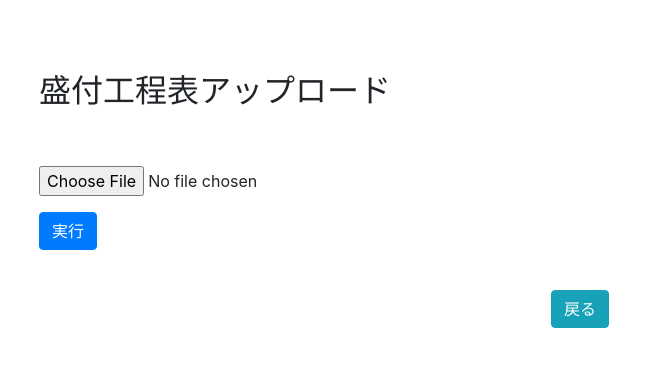
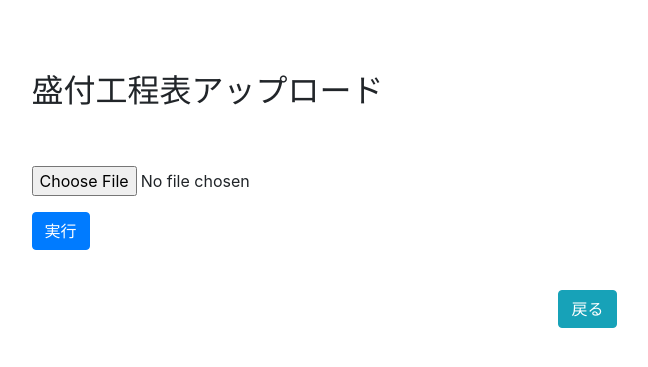
Before and after one commit to mabelode96/kouteikanri, a Django app: page /upload/ in a window 1280 px wide. Shown: the top 367 px of the page, without its empty margins (316-964 px from the left). Run offline with Django 3.2, Linux system fonts and the light colour scheme; some libraries are stand-ins or nearby versions.

Commit message:
アップロード機能修正

```diff
--- a/kouteikanri/templates/kouteikanri/base.html
+++ b/kouteikanri/templates/kouteikanri/base.html
@@ -20,7 +20,7 @@
     <link rel="icon" type="image/png" href="{% static 'icon/favicon.png' %}">
   </head>
   <body>
-    <div class="container-fluid">
+    <div class="">
       {% block content %}
         {{ content }}
       {% endblock %}
```
